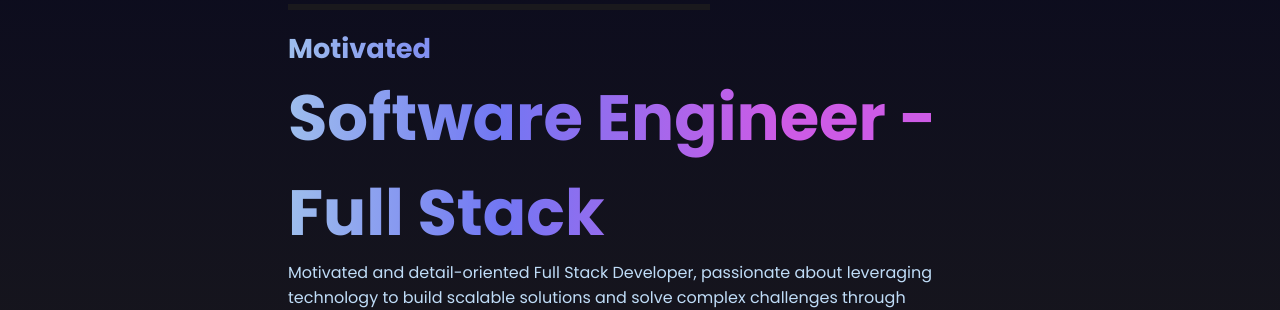
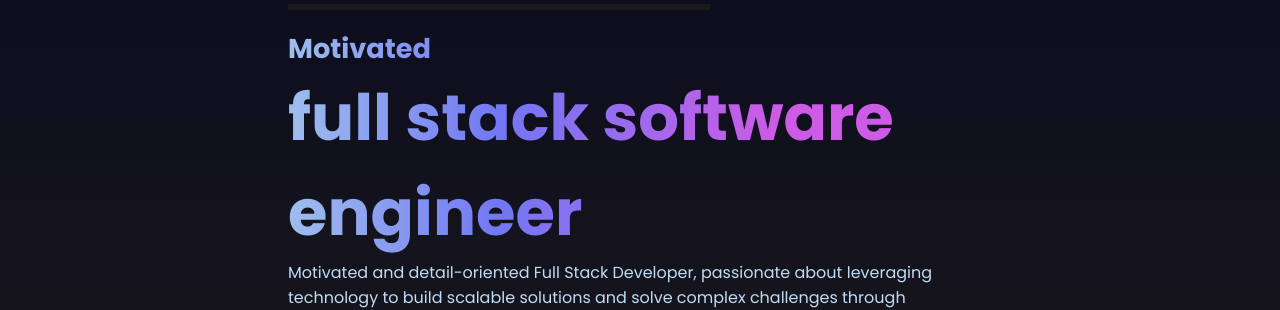
Before and after one commit to sarabjeethdm/test-react-pipeline, a React (Vite) app: page / in a window 1280 px wide. Shown: the part 314-624 px from the top of the page. Built offline with nearby package versions, Linux system fonts and the light colour scheme.

Commit message:
change role

```diff
--- a/src/Components/Home/Home.jsx
+++ b/src/Components/Home/Home.jsx
@@ -10,7 +10,7 @@ const Home = () => {
         <h1 className="big-text">Sarabjeet Singh</h1>
         <hr />
         <h2 className="small-text">Motivated</h2>
-        <h1 className="big-text">Software Engineer - Full Stack</h1>
+        <h1 className="big-text">full stack software engineer</h1>
         <p className="micro-text">
           Motivated and detail-oriented Full Stack Developer, passionate about
           leveraging technology to build scalable solutions and solve complex
```
